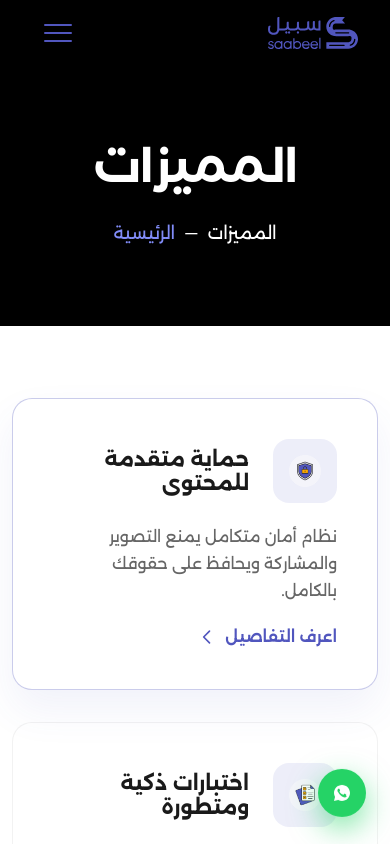
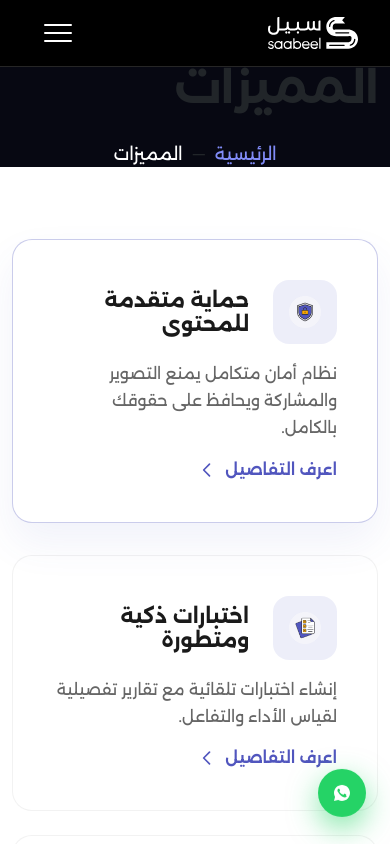
Before and after one commit to Basta97/saabeelLandingPage, an Angular app: page /features in a window 390 px wide. Shown: the top 844 px of the page. Built offline with nearby package versions, Linux system fonts and the light colour scheme.

Commit message:
edit some sections

```diff
--- a/src/app/components/Layout/footer/footer.css
+++ b/src/app/components/Layout/footer/footer.css
@@ -16,7 +16,6 @@
 
 .sb-primary-footer{
     display: flex;
-    flex-direction: row-reverse;
     align-items: center;
     justify-content: space-between;
     padding-bottom: 2rem;
--- a/src/app/components/Layout/header/header.css
+++ b/src/app/components/Layout/header/header.css
@@ -434,6 +434,7 @@
     padding: 12px 20px;
     overflow: visible; /* Prevent clipping of fixed children */
     z-index: 10000;
+    border-bottom: 1px solid rgba(255, 255, 255, 0.15);
   }
 
   .sb-nav {
@@ -473,11 +474,30 @@
     border-bottom: 1px solid rgba(255, 255, 255, 0.1);
     margin-bottom: 32px;
     width: 100%;
+    opacity: 0;
+    transform: translateY(-20px) scale(0.9);
+    transition: all 0.6s cubic-bezier(0.34, 1.56, 0.64, 1);
+  }
+
+  .sb-nav.sb-open .sb-mobile-menu-header {
+    opacity: 1;
+    transform: translateY(0) scale(1);
   }
 
   .sb-mobile-menu-logo {
     height: 54px;
     width: auto;
+    filter: brightness(0) invert(1);
+    animation: sb-logo-glow 3s ease-in-out infinite;
+  }
+
+  @keyframes sb-logo-glow {
+    0%, 100% {
+      filter: brightness(0) invert(1) drop-shadow(0 0 0 transparent);
+    }
+    50% {
+      filter: brightness(0) invert(1) drop-shadow(0 0 12px rgba(132, 94, 247, 0.5));
+    }
   }
 
   /* Staggered Nav Links */
@@ -600,9 +620,14 @@
     display: block;
     width: 28px;
     height: 2px;
-    background: var(--sb-primary-color);
+    background: white;
     transition: all 0.3s ease;
     border-radius: 2px;
+  }
+
+  /* White logo on mobile */
+  .sb-logo {
+    filter: brightness(0) invert(1);
   }
 
   .sb-hamburger.sb-open span:nth-child(1) {
--- a/src/app/components/Layout/header/header.html
+++ b/src/app/components/Layout/header/header.html
@@ -6,26 +6,27 @@
     <!-- Desktop top bar ONLY -->
     <div
       class="sb-top-bar d-flex justify-content-between align-items-center mb-2 pb-2 border-bottom border-secondary border-opacity-25 d-none d-lg-flex">
-      <app-sb-social-icons size="small"></app-sb-social-icons>
-
       <div class="sb-contact-info d-flex gap-4 align-items-center text-white">
+        <div class="sb-contact-item">
+          <a dir="ltr" href="https://wa.me/201040436991" target="_blank" rel="noopener">+201040436991</a>
+          <img src="icons/call_icon.svg" alt="Call" class="sb-contact-icon">
+        </div>
         <div class="sb-contact-item">
           <a href="mailto:Hi@saabeel.com" target="_blank">Hi@saabeel.com</a>
           <img src="icons/mail_icon.svg" alt="Mail" class="sb-contact-icon">
         </div>
-        <div class="sb-contact-item">
-          <a href="https://wa.me/201040436991" target="_blank" rel="noopener">+201040436991</a>
-          <img src="icons/call_icon.svg" alt="Call" class="sb-contact-icon">
-        </div>
       </div>
+      <app-sb-social-icons size="small"></app-sb-social-icons>
+
     </div>
 
     <!-- Main nav -->
     <nav class="sb-navbar">
       <div class="container-fluid p-0 d-flex justify-content-between align-items-center">
-        <!-- Desktop CTA -->
-        <a routerLink="/" fragment="contact"
-          class="sb-btn-primary px-4 py-2 d-none d-lg-block text-decoration-none">ابدأ الآن</a>
+        <!-- Logo -->
+        <a class="navbar-brand" href="#">
+          <img src="logo/saabeel-logo.svg" alt="Saabeel Logo" class="sb-logo">
+        </a>
 
         <!-- Mobile/Desktop nav container -->
         <div class="sb-nav-container d-flex align-items-center gap-2">
@@ -33,11 +34,11 @@
           <div class="sb-nav" [class.sb-open]="isMenuOpen()">
             <!-- MOBILE: Logo -->
             <div class="sb-mobile-menu-header d-lg-none">
-              <img src="logo/saabeel-logo-white.svg" alt="Saabeel Logo" class="sb-mobile-menu-logo">
+              <img src="logo/saabeel-logo.svg" alt="Saabeel Logo" class="sb-mobile-menu-logo">
             </div>
 
             <!-- Nav links -->
-            <ul class="navbar-nav text-end flex-row-reverse d-lg-flex" [class.sb-animated]="isMenuOpen()">
+            <ul dir="ltr" class="navbar-nav text-end flex-row-reverse d-lg-flex" [class.sb-animated]="isMenuOpen()">
               <li class="nav-item" style="--i:1"><a class="nav-link sb-nav-link" routerLink="/"
                   routerLinkActive="active" [routerLinkActiveOptions]="{exact: true}"
                   (click)="isMenuOpen() && toggleMenu()"><span>الرئيسية</span></a></li>
@@ -95,10 +96,10 @@
           </button>
         </div>
 
-        <!-- Logo -->
-        <a class="navbar-brand" href="#">
-          <img src="logo/saabeel-logo.svg" alt="Saabeel Logo" class="sb-logo">
-        </a>
+        <!-- Desktop CTA -->
+        <a routerLink="/" fragment="contact"
+          class="sb-btn-primary px-4 py-2 d-none d-lg-block text-decoration-none">ابدأ الآن</a>
+
       </div>
     </nav>
   </div>
--- a/src/app/components/pages/features/features.css
+++ b/src/app/components/pages/features/features.css
@@ -1,4 +1,4 @@
-.sb-page-hero {
+''.sb-page-hero {
     background: #000000;
     padding: 80px 0;
     text-align: center;
@@ -44,7 +44,7 @@
     border: 1px solid rgba(0, 0, 0, 0.05);
     display: flex;
     flex-direction: column;
-    gap: 1.25rem;
+    gap: 1rem;
 }
 
 .sb-feature-card:hover, .sb-feature-card.active {
--- a/src/app/components/sections/attract-ad/attract-ad.css
+++ b/src/app/components/sections/attract-ad/attract-ad.css
@@ -1,9 +1,8 @@
 section {
     background: linear-gradient(135deg, var(--sb-primary-color) 0%, var(--sb-primary-light, #6B70D4) 100%);
-    margin: 5.625rem 0;
+    padding: 5.625rem 0;
     border-radius: 0 !important;
     position: relative;
-    overflow: hidden;
 }
 
 /* Accent Strip - originating from the image to the left border */
@@ -23,7 +22,6 @@ section::before {
 
 .sb-ad-container {
     border-radius: 0;
-    overflow: hidden;
     position: relative;
 }
 
@@ -43,7 +41,7 @@ section::before {
     justify-content: center;
     position: relative;
     z-index: 2;
-}
+    }
 
 .sb-ad-image img {
     width: 100%;
@@ -65,7 +63,6 @@ section::before {
 /* Left Side - Content */
 .sb-ad-text {
     flex: 1;
-    padding: 3rem 3rem 3rem 2rem;
     display: flex;
     flex-direction: column;
     gap: 2rem;
@@ -97,22 +94,16 @@ section::before {
     display: flex;
     align-items: flex-start;
     gap: 0.75rem;
+
 }
 
-.sb-ad-dot {
-    color: #FFB800;
-    font-size: 1.5rem;
-    line-height: 1;
-    font-weight: bold;
-    flex-shrink: 0;
-    margin-top: 0.1rem;
-}
+
 
 .sb-ad-feature-item p {
     margin: 0;
-    font-size: 1rem;
+    font-size: 14px;
     line-height: 1.7;
-    color: rgba(255, 255, 255, 0.95);
+    color: rgba(255, 255, 255, 0.8);
     font-weight: 400;
 }
 
@@ -181,18 +172,11 @@ section::before {
 
 /* Responsive Design */
 @media (max-width: 991px) {
-    section {
-        border-radius: 0 !important;
-        margin: 4rem 0;
-    }
+
 
     section::before {
-        width: 60%;
-        height: 60px;
-        border-radius: 0;
-        top: auto;
-        bottom: 20%;
-        transform: none;
+      display: none;
+
     }
 
     .sb-ad-content {
@@ -203,7 +187,6 @@ section::before {
     .sb-ad-image {
         flex: 1;
         width: 100%;
-        padding: 0 2rem;
     }
 
     .sb-ad-image img {
@@ -230,10 +213,7 @@ section::before {
 }
 
 @media (max-width: 767px) {
-    section {
-        border-radius: 0 !important;
-        margin: 3rem 0;
-    }
+
 
     section::before {
         width: 30%;
@@ -272,10 +252,7 @@ section::before {
 }
 
 @media (max-width: 576px) {
-    section {
-        border-radius: 0 !important;
-        margin: 2.5rem 0;
-    }
+
 
     section::before {
         display: none;
--- a/src/app/components/sections/hero/hero.css
+++ b/src/app/components/sections/hero/hero.css
@@ -308,7 +308,7 @@ svg,img{
 
 @media (max-width: 991px) {
   .sb-hero-section {
-    padding-top: 100px !important;
+    padding-top: 30px !important;
   }
 
   .sb-hero-image-container{
--- a/src/app/components/sections/testimonials/testimonials.html
+++ b/src/app/components/sections/testimonials/testimonials.html
@@ -92,18 +92,18 @@
 
         <!-- Navigation -->
         <div class="sb-testimonials-nav">
+            <button class="sb-nav-btn sb-nav-next" (click)="nextSlide()" [disabled]="!canGoNext()">
+                <svg xmlns="http://www.w3.org/2000/svg" width="20" height="20" viewBox="0 0 24 24" fill="none"
+                    stroke="currentColor" stroke-width="2">
+                    <path d="M9 18l6-6-6-6" />
+                </svg>
+            </button>
             <button class="sb-nav-btn sb-nav-prev" (click)="prevSlide()" [disabled]="!canGoPrev()">
                 <svg xmlns="http://www.w3.org/2000/svg" width="20" height="20" viewBox="0 0 24 24" fill="none"
                     stroke="currentColor" stroke-width="2">
                     <path d="M15 18l-6-6 6-6" />
                 </svg>
             </button>
-            <button class="sb-nav-btn sb-nav-next" (click)="nextSlide()" [disabled]="!canGoNext()">
-                <svg xmlns="http://www.w3.org/2000/svg" width="20" height="20" viewBox="0 0 24 24" fill="none"
-                    stroke="currentColor" stroke-width="2">
-                    <path d="M9 18l6-6-6-6" />
-                </svg>
-            </button>
         </div>
     </div>
 </section>
--- a/src/index.html
+++ b/src/index.html
@@ -1,5 +1,6 @@
 <!doctype html>
-<html lang="ar">
+<html lang="ar" dir="rtl">
+
 <head>
   <meta charset="utf-8">
   <title>SaabeelLandingPage</title>
@@ -7,7 +8,9 @@
   <meta name="viewport" content="width=device-width, initial-scale=1">
   <link rel="icon" type="image/x-icon" href="favicon.ico">
 </head>
+
 <body>
   <app-root></app-root>
 </body>
+
 </html>
```
Also changed, not shown: src/app/components/sections/attract-ad/attract-ad.html (+6 -10 lines), src/app/components/sections/features/features.css (+15 -18 lines), src/app/components/sections/hero/hero.html (+26 -25 lines), public/images/imageatt.png (renamed from public/images/adImage.png).
